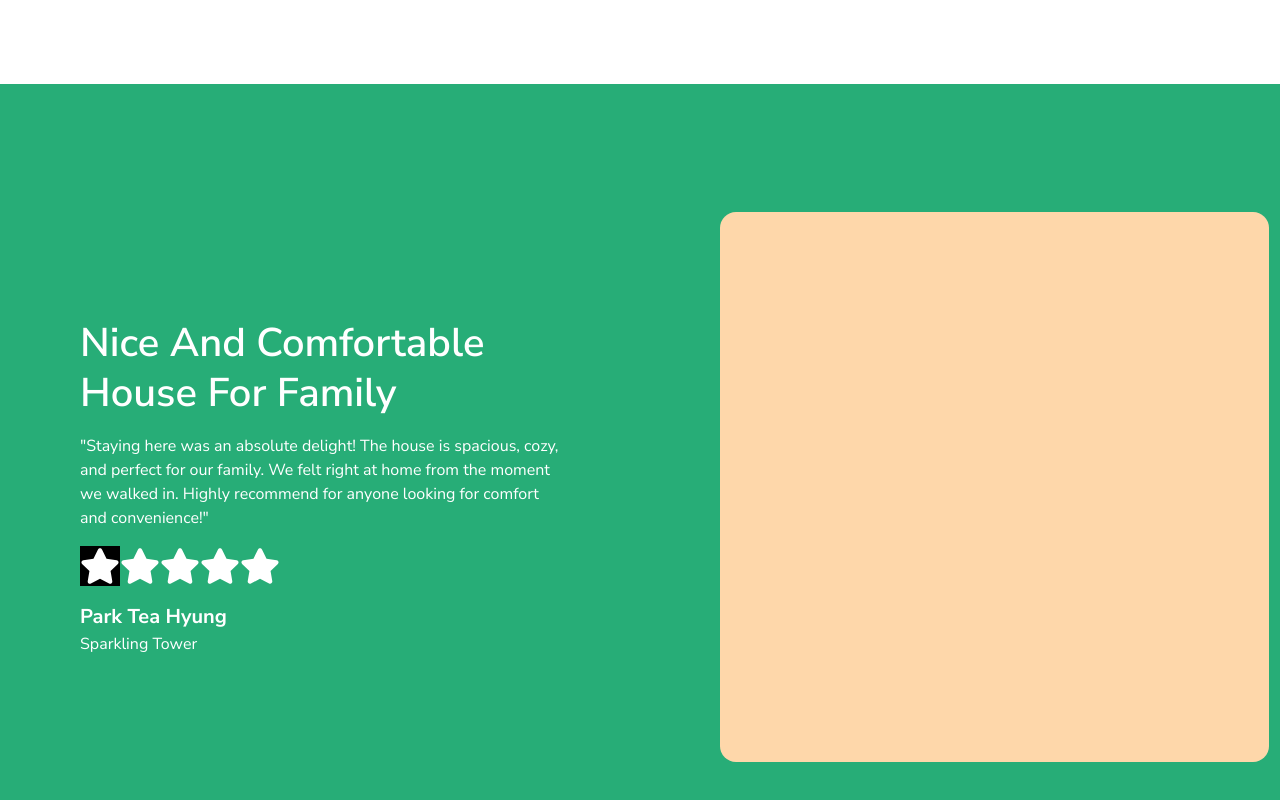
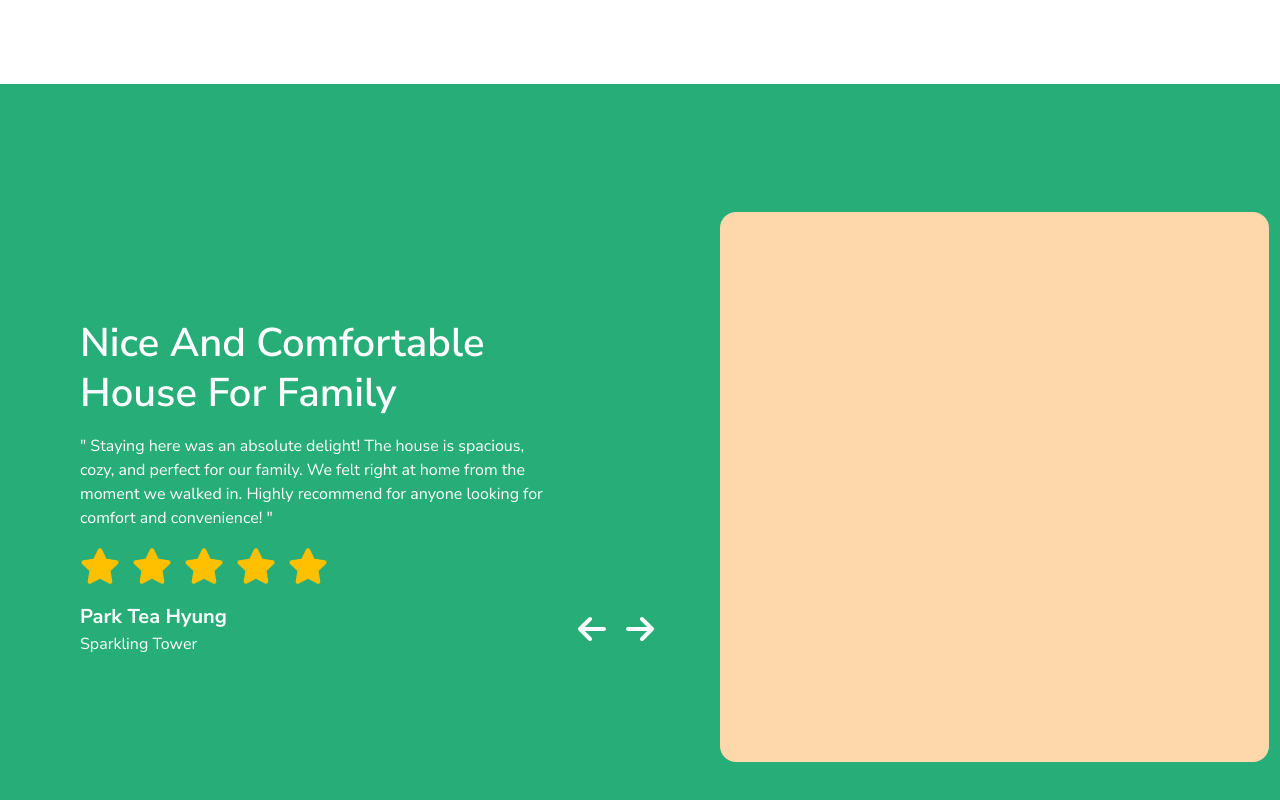
Before and after one commit to abhimanyu-chaudhary/real-estate-website, a React (Vite) app: page / in a window 1280 px wide. Shown: the part 4816-5616 px from the top of the page. Built offline with nearby package versions, Linux system fonts and the light colour scheme.

Commit message:
Update Testimonials.jsx

```diff
--- a/src/components/homepage/Testimonials.jsx
+++ b/src/components/homepage/Testimonials.jsx
@@ -1,21 +1,41 @@
 import React from 'react'
 import { FaStar } from "react-icons/fa";
+import { FaArrowRight } from "react-icons/fa6";
 
 function Testimonials() {
+    const data = [
+        {
+            id: 1,
+            name: "Park Tea Hyung",
+            address: "Sparkling Tower",
+            heading: "Nice And Comfortable House For Family",
+            matter: "Staying here was an absolute delight! The house is spacious, cozy, and perfect for our family. We felt right at home from the moment we walked in. Highly recommend for anyone looking for comfort and convenience!",
+
+        }
+    ]
   return (
     <div className='w-[1349px] h-[806px] absolute top-[4900px] bg-[#27AD77] flex justify-center items-center px-20'>
-      <div className='w-[700px] text-white'>
-        <h1 className='text-[40px] font-semibold w-[75%] leading-tight'>Nice And Comfortable House For Family</h1>
-        <p className='w-[75%] py-4'>"Staying here was an absolute delight! The house is spacious, cozy, and perfect for our family. We felt right at home from the moment we walked in. Highly recommend for anyone looking for comfort and convenience!"</p>
-        <span className='text-[40px] flex mb-4 '>
-            <FaStar className='fill-current bg-black' />
-            <FaStar />
-            <FaStar />
-            <FaStar />
-            <FaStar />
+      <div className='w-[700px]'>
+        <h1 className='text-[40px] font-semibold w-[75%] leading-tight text-white'>Nice And Comfortable House For Family</h1>
+        <p className='w-[75%] py-4 text-white'>" Staying here was an absolute delight! The house is spacious, cozy, and perfect for our family. We felt right at home from the moment we walked in. Highly recommend for anyone looking for comfort and convenience! "</p>
+        <span className='text-[40px] flex mb-4 gap-3'>
+            <FaStar className='fill-[#FFC000]' />
+            <FaStar className='fill-[#FFC000]' />
+            <FaStar className='fill-[#FFC000]' />
+            <FaStar className='fill-[#FFC000]' />
+            <FaStar className='fill-[#FFC000]' />
         </span>
-        <h1 className='text-[20px] font-bold'>Park Tea Hyung</h1>
-        <h1>Sparkling Tower</h1>
+        <div className='flex items-center justify-between'>
+            <div>
+                <h1 className='text-[20px] font-bold text-white'>Park Tea Hyung</h1>
+                <h1 className='text-white'>Sparkling Tower</h1>
+            </div>
+            <div className='px-16 text-[32px] flex gap-4 text-white'>
+                <FaArrowRight className='rotate-180 cursor-pointer' />
+                <FaArrowRight className='cursor-pointer' />
+            </div>
+        </div>
+
       </div>
       <div className='w-[600px] h-[550px] bg-orange-200 rounded-[16px]'>
 
```
